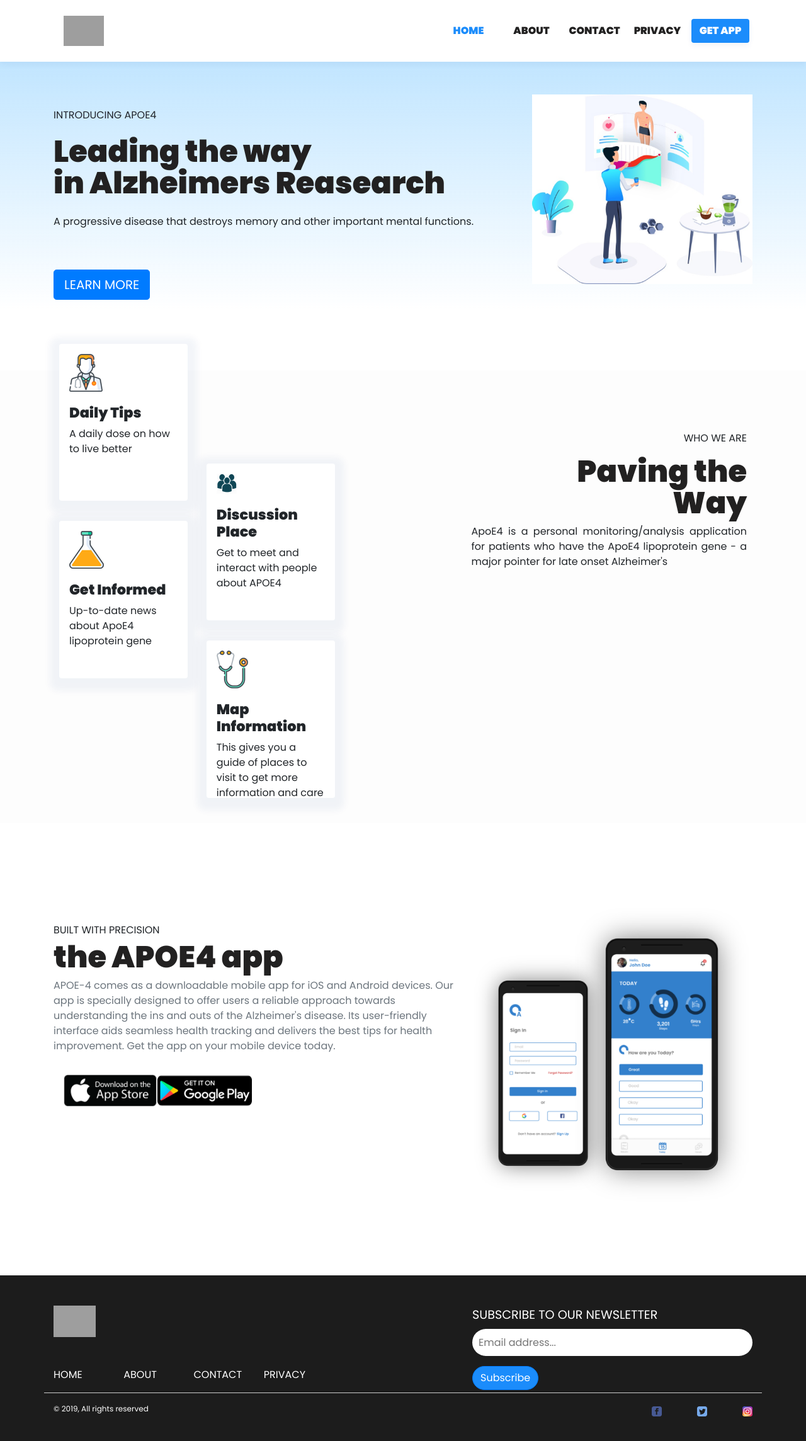
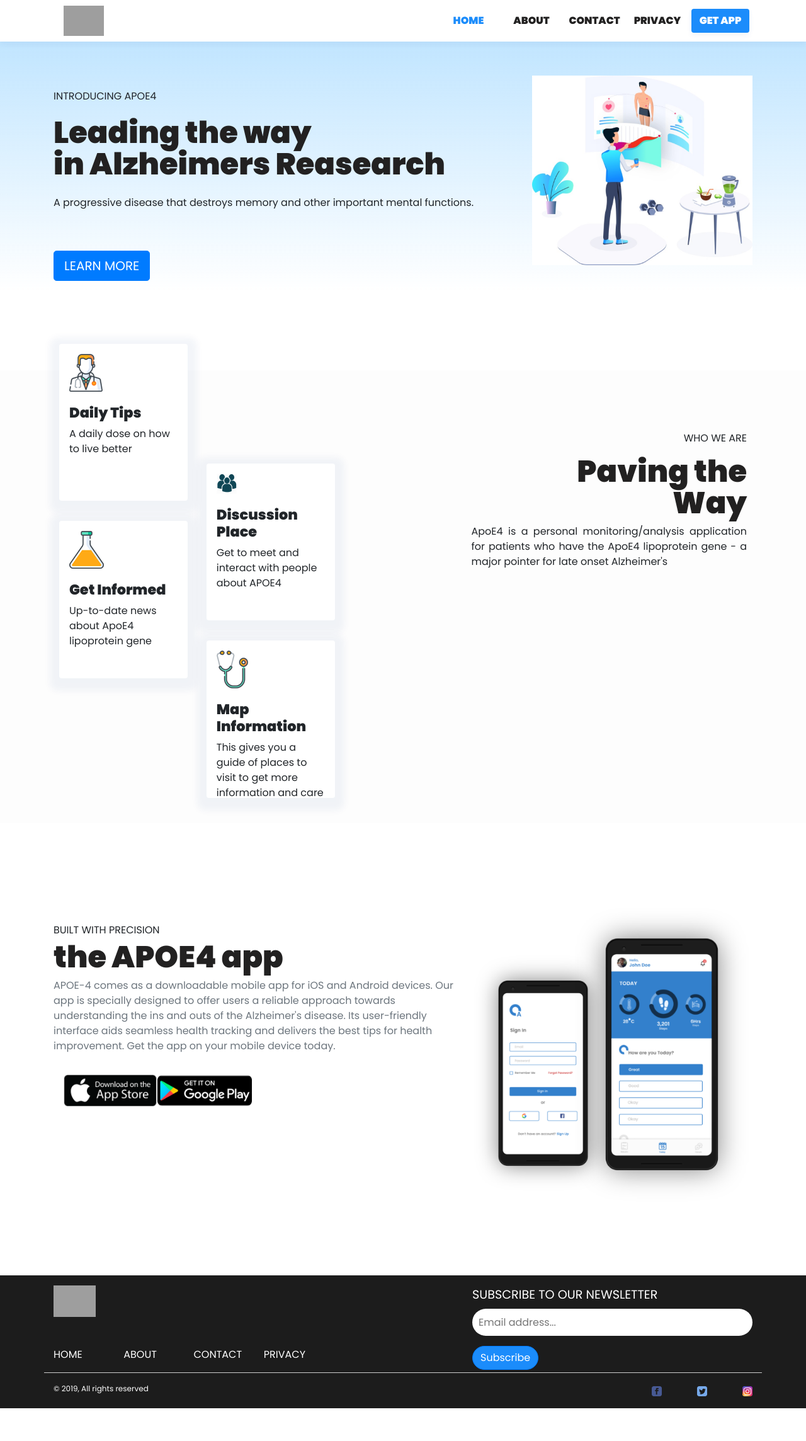
Before and after one commit to hnginternship5/apoe4, a Vue app: page / in a window 1280 px wide. Shown: the top 2288 px of the page at 63% size. After the commit the page ends 2236 px from the top, so only its background shows below. Built offline with nearby package versions, Linux system fonts and the light colour scheme; grey boxes are pictures that could not be loaded; a small style sheet from the web is missing.

Commit message:
fix/navbar and footer height

```diff
--- a/src/components/about/HeaderSection.vue
+++ b/src/components/about/HeaderSection.vue
@@ -1,5 +1,5 @@
 <template>
-    <div class="container-fluid" id="about" :style="{ backgroundImage: 'url(' + require('@/assets/img/r29.png') + ')' }">
+    <div class="container-fluid first-section-reset" id="about" :style="{ backgroundImage: 'url(' + require('@/assets/img/r29.png') + ')' }">
         <div class="container">
             <h1 class="font-weight-bold text-white">About</h1>
             <p class="text-white">Leading the way in Alzheimers Reasearch</p>
--- a/src/components/common/Footer.vue
+++ b/src/components/common/Footer.vue
@@ -1,6 +1,6 @@
 <template>
   	<footer class="container-fluid" id="footer">
-		<div class="container py-5">
+		<div class="container py-3" style="padding-bottom: 0 !important;">
 			<div class="row">
 				<div class="col-md-5">
 					<img src="@/assets/img/logo-blue.png"  alt="logo" id="logo" class="footer-logo">
--- a/src/components/common/Header.vue
+++ b/src/components/common/Header.vue
@@ -1,7 +1,7 @@
 <template>
 
   <header class="container-fluid" id="header">
-    <nav class="navbar container navbar-expand-lg px-3 py-4" >
+    <nav class="navbar container navbar-expand-lg px-3" >
        <router-link tag="a" class="col" class-active="active" to="/" exact>
         <img src="@/assets/img/logo-blue.png" style="height: 48px; max-width: 100%;" alt="logo">
       </router-link>
--- a/src/components/contact/GoogleMap.vue
+++ b/src/components/contact/GoogleMap.vue
@@ -2,7 +2,7 @@
     <gmap-map
       :center="center"
       :zoom="12"
-      style="width:100%;  height: 400px;"
+      style="width:100%;  height: 400px;" class="first-section-reset"
     >
       <gmap-marker
         :key="index"
--- a/src/components/home/WelcomeSection.vue
+++ b/src/components/home/WelcomeSection.vue
@@ -1,6 +1,6 @@
 <template>
   <!-- header section -->
-  <section class="welcome mb-5">
+  <section class="welcome mb-5 first-section-reset">
     <div class="container">
       <!-- end of section title -->
       <div class="row">
--- a/src/components/privacy/HeaderSection.vue
+++ b/src/components/privacy/HeaderSection.vue
@@ -1,5 +1,5 @@
 <template>
-    <div class="container-fluid" id="privacy" :style="{ backgroundImage: 'url(' + require('@/assets/img/r29.png') + ')' }">
+    <div class="container-fluid first-section-reset" id="privacy" :style="{ backgroundImage: 'url(' + require('@/assets/img/r29.png') + ')' }">
         <div class="container">
             <h1 class="font-weight-bold text-white">Privacy</h1>
             <p class="text-white">This is a sample content privacy us. This is a sample content privacy us</p>
--- a/src/style.css
+++ b/src/style.css
@@ -50,6 +50,11 @@ a:hover {
     font-size: 3rem;
 }
 
+.first-section-reset {
+    position: relative;
+    top: -30px;
+}
+
  /* responsive css for page */
 
 @media screen and (max-width: 800px) {
```
